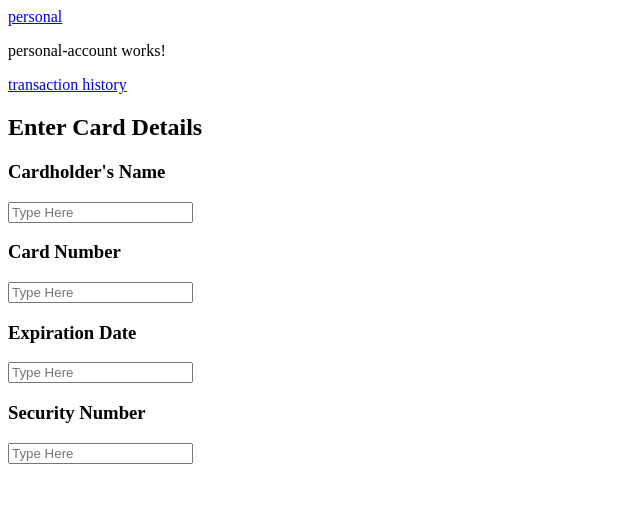
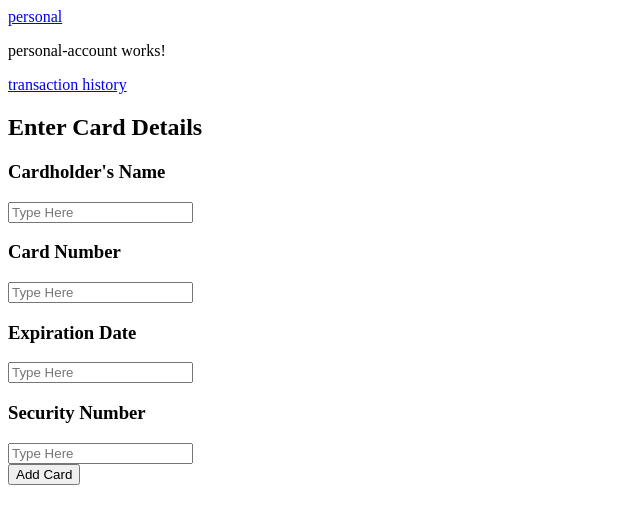
Before and after one commit to mdiazelt/RevPay-Banking-Project, an Angular app in the folder frontend/: page /personal in a window 1280 px wide. Shown: the top 524 px of the page, without its empty margins (0-640 px from the left). Built offline with nearby package versions, Linux system fonts and the light colour scheme.

Commit message:
add card button

```diff
--- a/frontend/src/app/components/personal-account/personal-account.component.html
+++ b/frontend/src/app/components/personal-account/personal-account.component.html
@@ -21,5 +21,8 @@
 
     <h3>Security Number</h3>
     <input placeholder="Type Here">
+
+    <br>
+    <button>Add Card</button>
 </section>
 <router-outlet></router-outlet>
--- a/frontend/src/app/components/personal-transaction-list/personal-transaction-list.component.ts
+++ b/frontend/src/app/components/personal-transaction-list/personal-transaction-list.component.ts
@@ -12,7 +12,7 @@ export class PersonalTransactionListComponent implements OnInit {
   ngOnInit(): void {
   }
 
-  backButton(){
+  backButton(): void {
     this.router.navigate(['personal']);
   }
 }
```
